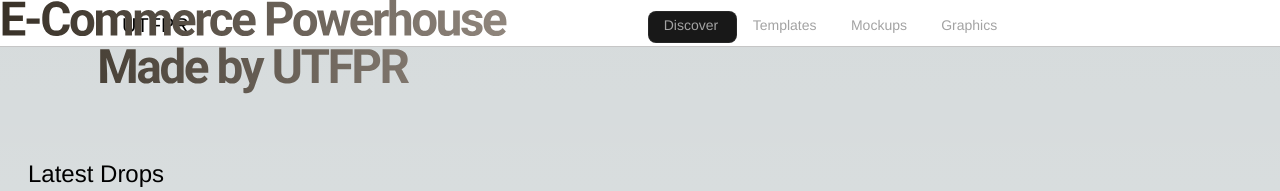
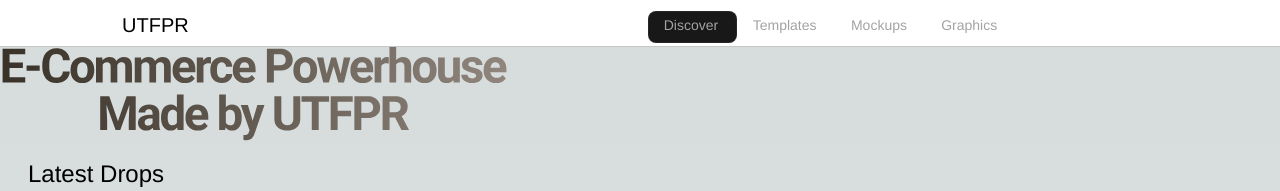
Before and after one commit to joaovansan/avaliacao1dsw, a Next.js app: page / in a window 1280 px wide. Shown: the top 191 px of the page. Built offline with nearby package versions, Linux system fonts and the light colour scheme.

Commit message:
Fix name banner 2

```diff
--- a/app/components/Banner.tsx
+++ b/app/components/Banner.tsx
@@ -3,7 +3,7 @@
 
       <div className="w-[514px] h-[96px]">
       <img
-        className="fixed w-[509px] h-[94px] top-0 left-0"
+        className=" w-[509px] h-[94px] top-0 left-0"
         alt="E commerces"
         src="/img/e-commerce-powerhouse-made-by-UTFPR.svg"
       />
```
